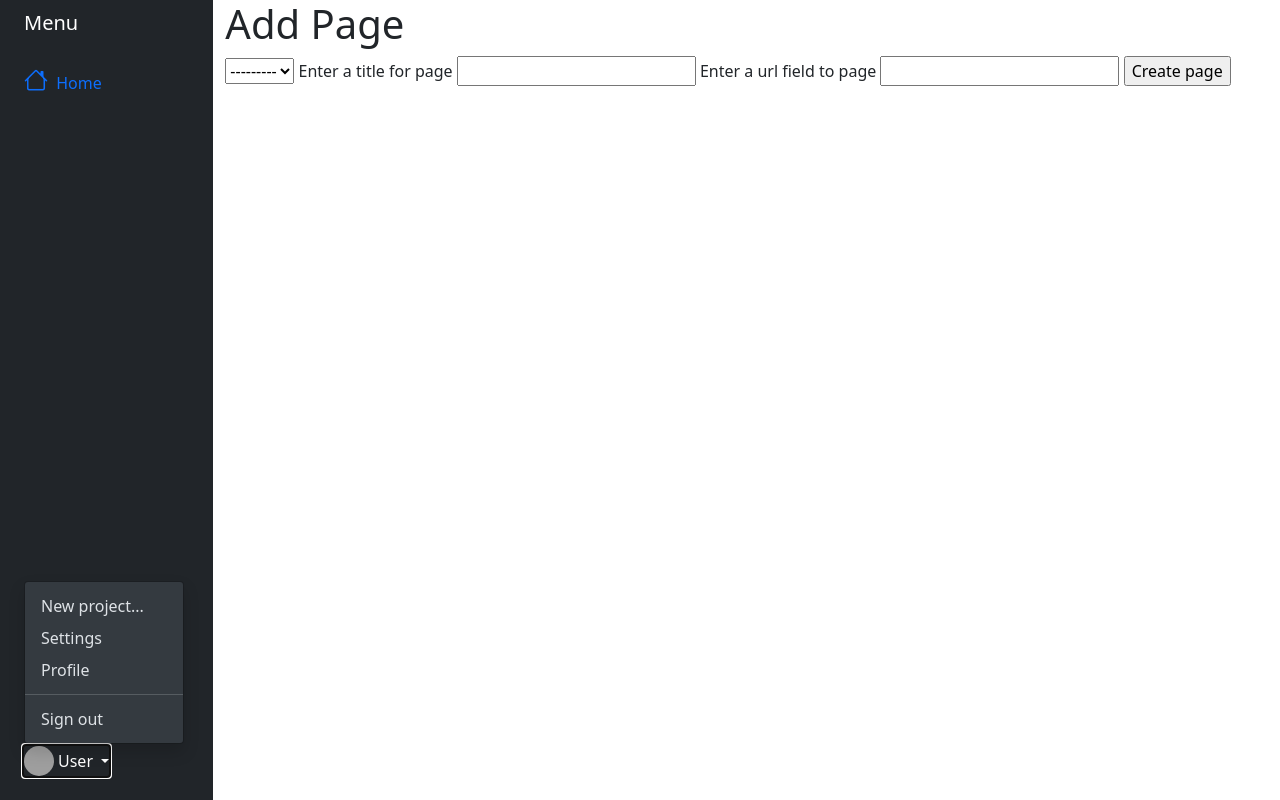
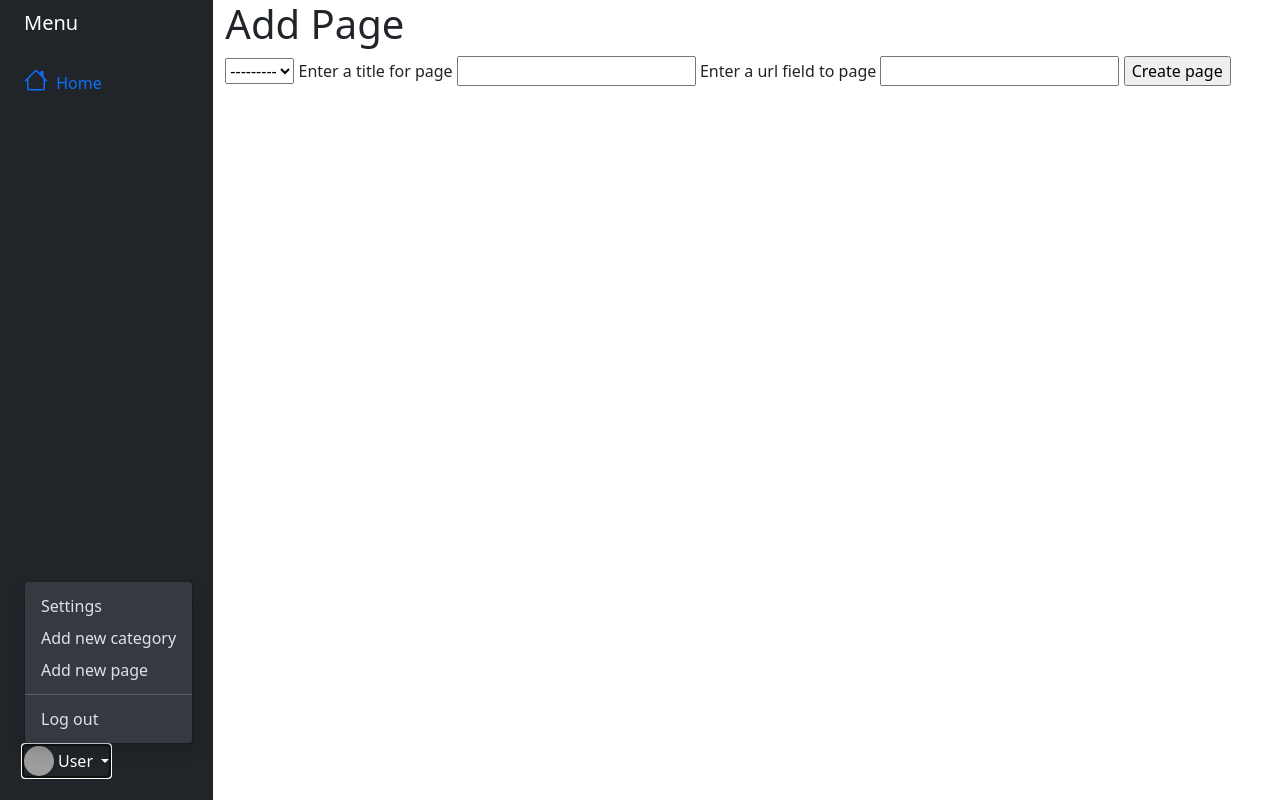
Before and after one commit to bartek-kachnic123/DataDive, a Django app: page /dive/add_page/ in a window 1280 px wide, after a click on "User"; the page is wider, and only the part inside the window is pictured. Run offline with Django 4.2, Linux system fonts and the light colour scheme; the visitor is signed in with stand-in values (Sample User, id 1); data that the repository does not hold is empty; some libraries are stand-ins or nearby versions; grey boxes are pictures that could not be loaded.

Commit message:
Added logout view and updated sidebar template

```diff
--- a/data_dive/templates/data_dive/components/sidebar.html
+++ b/data_dive/templates/data_dive/components/sidebar.html
@@ -84,13 +84,18 @@
             class="dropdown-menu dropdown-menu-dark text-small shadow"
             aria-labelledby="dropdownUser1"
           >
-            <li><a class="dropdown-item" href="#">New project...</a></li>
             <li><a class="dropdown-item" href="#">Settings</a></li>
-            <li><a class="dropdown-item" href="#">Profile</a></li>
+            <li><a class="dropdown-item" href="{% url 'data_dive:add_category' %}">Add new category</a></li>
+            <li><a class="dropdown-item" href="{% url 'data_dive:add_page' %}">Add new page</a></li>
             <li>
               <hr class="dropdown-divider" />
             </li>
-            <li><a class="dropdown-item" href="#">Sign out</a></li>
+            {% if user.is_authenticated %}
+            <li><a class="dropdown-item" href="{% url 'users:user_logout' %}">Log out</a></li>
+            {% else %}
+            <li><a class="dropdown-item" href="{% url 'users:register' %}">Register</a></li>
+            <li><a class="dropdown-item" href="{% url 'users:user_login' %}">Login</a></li>
+            {% endif %}
           </ul>
         </div>
       </div>
--- a/users/urls.py
+++ b/users/urls.py
@@ -1,12 +1,14 @@
 from django.urls import path
 from users.views import (
     register,
-    user_login
+    user_login,
+    user_logout
 )
 
 app_name = 'users'
 
 urlpatterns = [
     path('register/', register, name='register'),
-    path('login/', user_login, name='user_login')
+    path('login/', user_login, name='user_login'),
+    path('logout/', user_logout, name='user_logout')
 ]
```
Also changed, not shown: users/views.py (+11 -1 lines).
